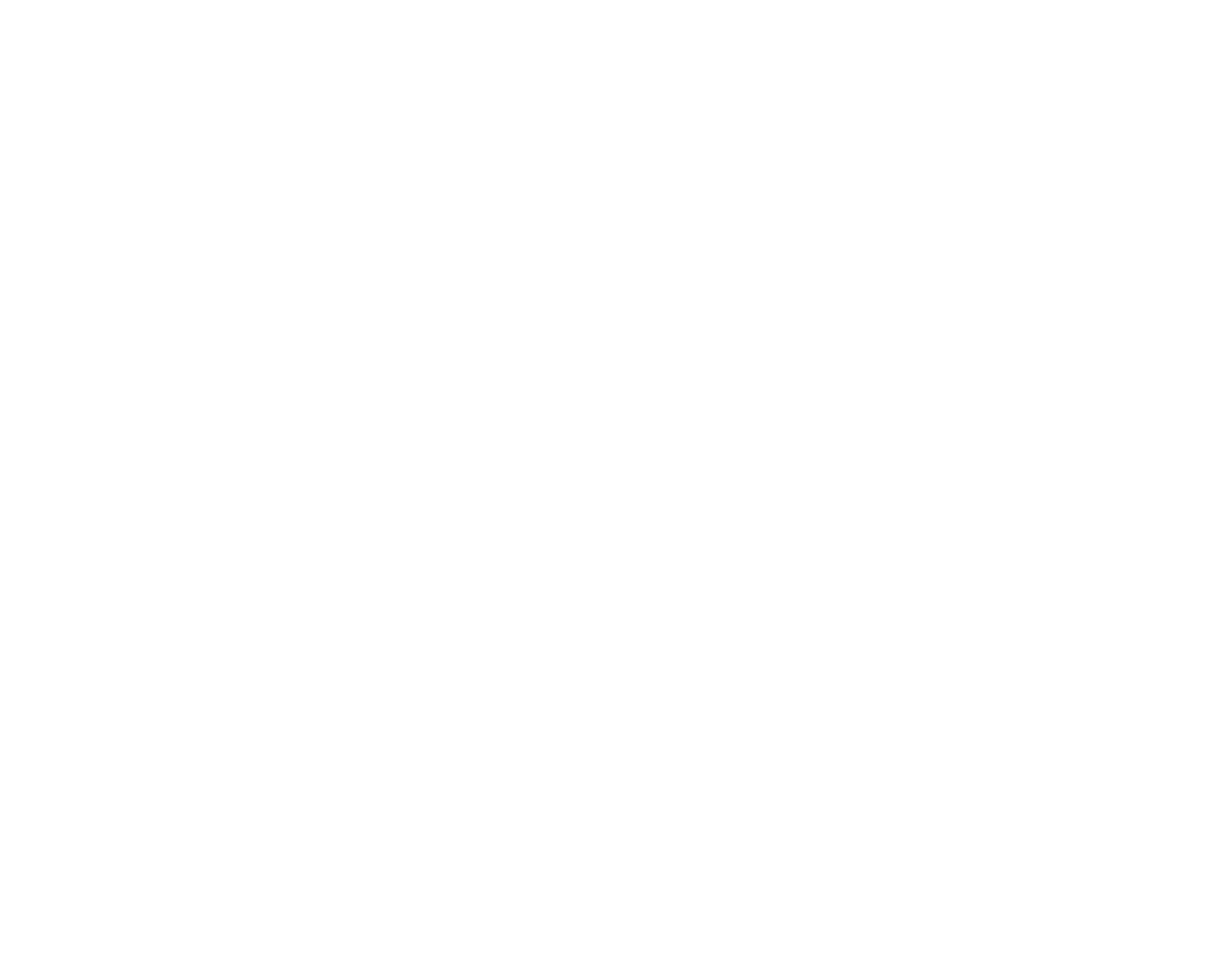
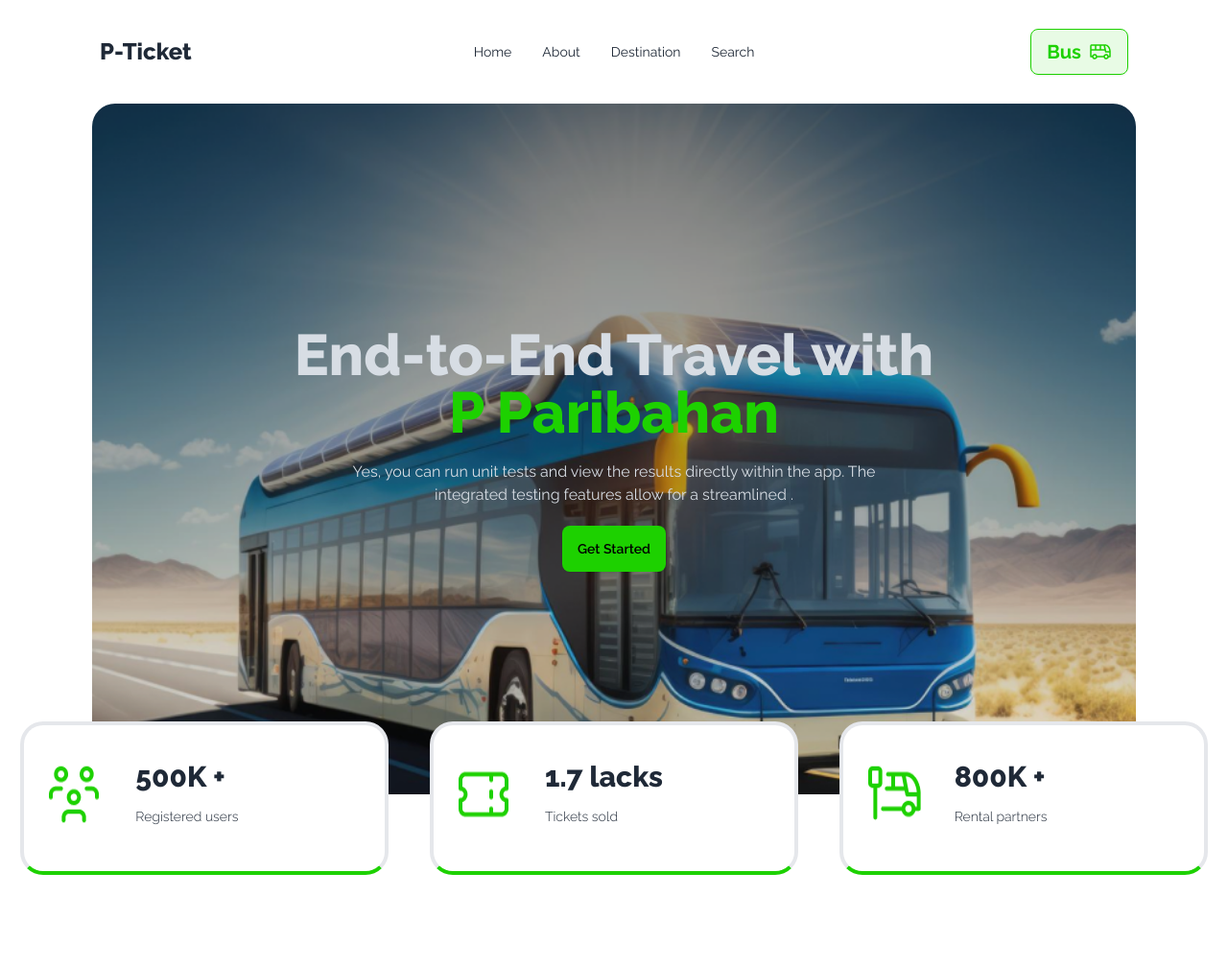
Before and after one commit to MdNurulIslam99/Assignment-fifth-Smart-Ticketing, a plain HTML site: page index.html in a window 1280 px wide. Shown: the whole page at 96% size. Before the commit the page ends 800 px from the top, so only its background shows below. Drawn offline with nearby package versions, Linux system fonts and the light colour scheme.

Commit message:
complete banner section

```diff
--- a/css/style.css
+++ b/css/style.css
@@ -0,0 +1,7 @@
+@import url('https://fonts.googleapis.com/css2?family=Raleway:ital,wght@0,100..900;1,100..900&display=swap');
+
+.font-raleway{
+    font-family: "Raleway", sans-serif;
+    font-optical-sizing: auto;
+    font-style: normal;
+}
--- a/index.html
+++ b/index.html
@@ -1,11 +1,107 @@
 <!DOCTYPE html>
 <html lang="en">
+
 <head>
-    <meta charset="UTF-8">
-    <meta name="viewport" content="width=device-width, initial-scale=1.0">
-    <title>Document</title>
+  <meta charset="UTF-8">
+  <meta name="viewport" content="width=device-width, initial-scale=1.0">
+  <title>Smart-Ticketing</title>
+
+  <!-- link daisyui & tailwindcss-->
+  <link href="https://cdn.jsdelivr.net/npm/daisyui@4.12.12/dist/full.min.css" rel="stylesheet" type="text/css" />
+  <script src="https://cdn.tailwindcss.com"></script>
+
+  <!-- link css -->
+  <link rel="stylesheet" href="./css/style.css">
 </head>
-<body>
+
+<body class="font-raleway">
+
+  <header class="container lg:px-24 px-2 lg:my-5 my-2">
+    <div class="navbar ">
+      <div class="navbar-start">
+        <div class="dropdown">
+          <div tabindex="0" role="button" class="btn btn-ghost lg:hidden">
+            <svg xmlns="http://www.w3.org/2000/svg" class="h-5 w-5" fill="none" viewBox="0 0 24 24"
+              stroke="currentColor">
+              <path stroke-linecap="round" stroke-linejoin="round" stroke-width="2" d="M4 6h16M4 12h8m-8 6h16" />
+            </svg>
+          </div>
+          <ul tabindex="0" class="menu menu-sm dropdown-content bg-base-100 rounded-box z-[1] mt-3 w-52 p-2 shadow">
+            <li><a>Home</a></li>
+            <li><a>About</a></li>
+            <li><a>Destination</a></li>
+            <li><a>Search</a></li>
+          </ul>
+        </div>
+        <a class="text-2xl font-extrabold">P-Ticket</a>
+      </div>
+      <div class="navbar-center hidden lg:flex">
+        <ul class="menu menu-horizontal px-1">
+          <li><a>Home</a></li>
+          <li><a>About</a></li>
+          <li><a>Destination</a></li>
+          <li><a>Search</a></li>
+        </ul>
+      </div>
+      <div class="navbar-end">
+        <a class="btn bg-[#1DD1001A] border-[#1dd100] text-[#1DD100] font-bold text-xl">Bus <img
+            src="./images/bus-icon.png" alt=""></a>
+      </div>
+    </div>
+  </header>
+
+  <main>
+    <div class="container lg:px-24 px-2 lg:my-5 my-2">
+      <div class="hero bg bg-cover w-full  rounded-3xl h-[70vh] lg:h-[90vh] "
+        style="background-image: url(./images/banner.png);">
+        <div class="hero-overlay bg-opacity-10 rounded-3xl"></div>
+        <div class="hero-content text-neutral-content text-center">
+          <div class="max-w-full">
+            <h1 class="mb-5 lg:text-6xl text-4xl  lg:font-extrabold font-extrabold">End-to-End Travel with <br> <span
+                class="text-[#1DD100]">P Paribahan</span></h1>
+            <p class="mb-5 lg:max-w-2xl">
+              Yes, you can run unit tests and view the results directly within the app. The <br> integrated testing
+              features allow for a streamlined .
+            </p>
+            <button class="btn bg-[#1DD100] text-black border-none">Get Started</button>
+          </div>
+        </div>
+      </div>
+    </div>
+
+
+    <div class="lg:flex hidden">
+      <div class="h-[20vh] w-96 mx-auto bg-white -translate-y-24 rounded-3xl border-4 border-b-[#1DD100]">
+        <div class="flex p-5 mt-4 gap-8">
+          <img src="./images/people.png" alt="" />
+          <h3 class="font-extrabold text-3xl">
+            500K +<br />
+            <span class="font-light text-sm">Registered users</span>
+          </h3>
+        </div>
+      </div>
+      <div class="h-[20vh] w-96 mx-auto bg-white -translate-y-24 rounded-3xl border-4 border-b-[#1DD100]">
+        <div class="flex p-5 mt-4 gap-8">
+          <img src="./images/ticket-cupon.png" alt="" />
+          <h3 class="font-extrabold text-3xl">
+            1.7 lacks <br />
+            <span class="font-light text-sm">Tickets sold</span>
+          </h3>
+        </div>
+      </div>
+      <div class="h-[20vh] w-96 mx-auto bg-white -translate-y-24 rounded-3xl border-4 border-b-[#1DD100]">
+        <div class="flex p-5 mt-4 gap-8">
+          <img src="./images/stoppage.png" alt="" />
+          <h3 class="font-extrabold text-3xl">
+            800K + <br />
+            <span class="font-light text-sm">Rental partners</span>
+          </h3>
+        </div>
+      </div>
+    </div>
+    </div>
+  </main>
 
 </body>
+
 </html>
```
